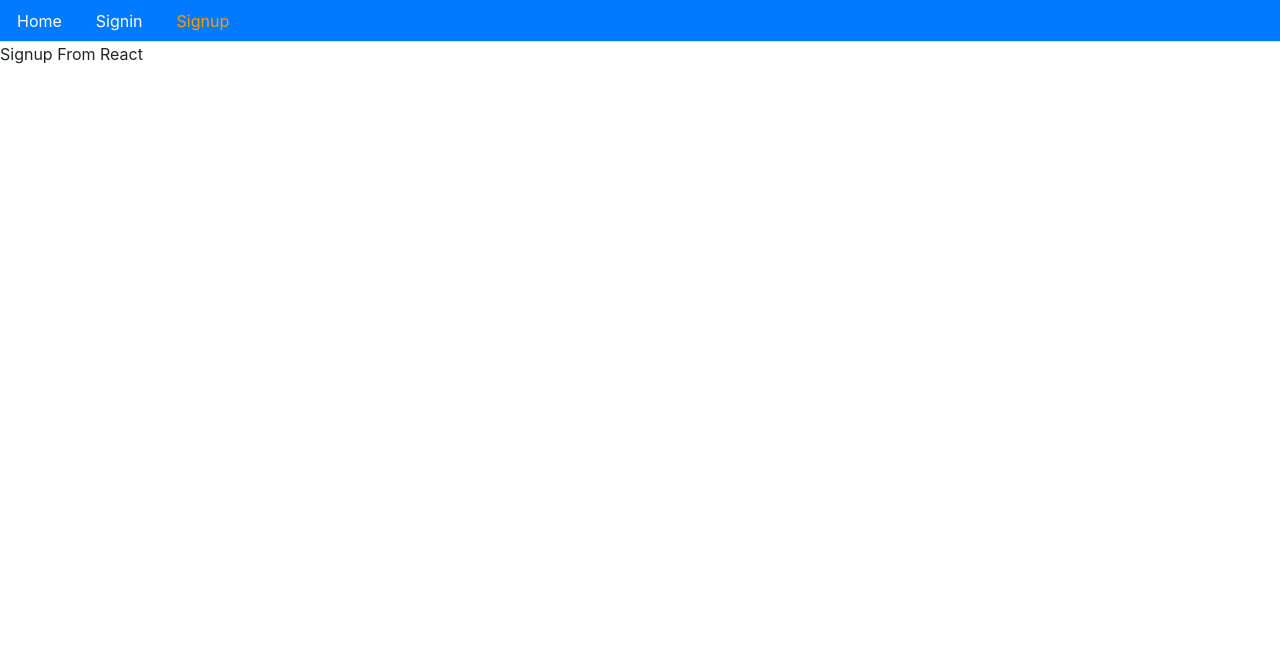
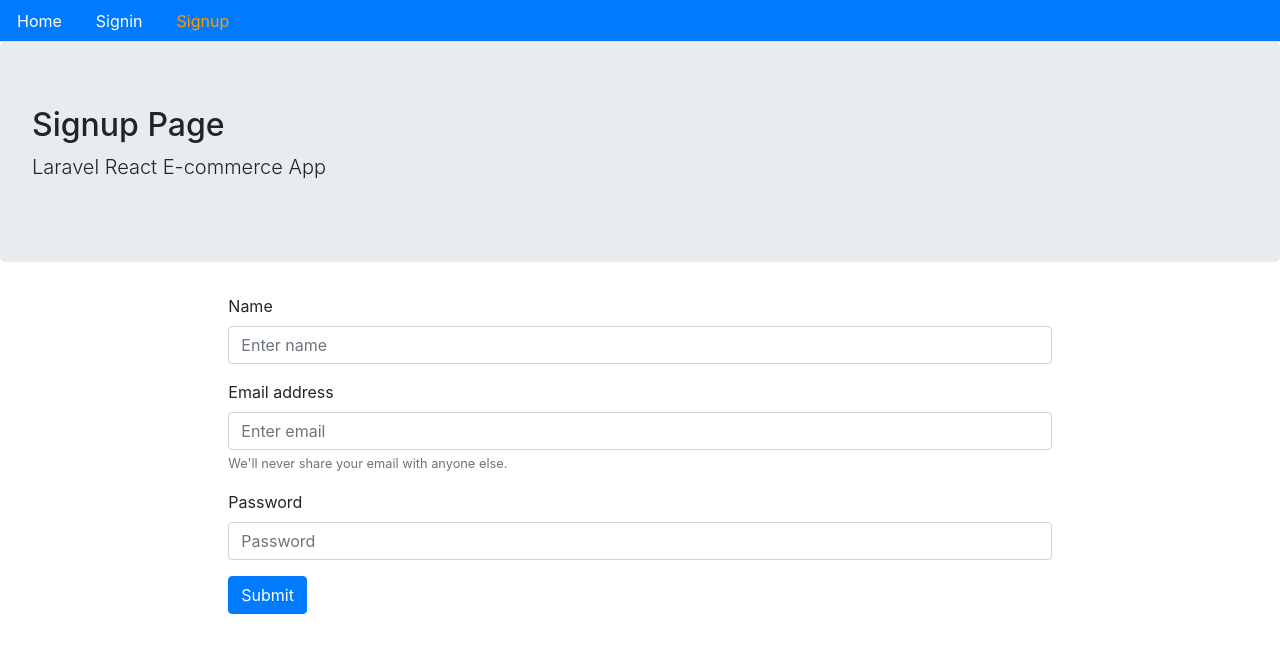
Before and after one commit to vikaskumar-e1256/Ecommerce-Frontend-MERN, a React (Create React App) app: page /signup in a window 1280 px wide. Shown: the top 652 px of the page. Built offline with nearby package versions, Linux system fonts and the light colour scheme; no server answers.

Commit message:
Signup module implemented

```diff
--- a/public/index.html
+++ b/public/index.html
@@ -2,14 +2,12 @@
 <html lang="en">
   <head>
     <meta charset="utf-8" />
-    <link rel="icon" href="%PUBLIC_URL%/favicon.ico" />
     <meta name="viewport" content="width=device-width, initial-scale=1" />
     <meta name="theme-color" content="#000000" />
     <meta
       name="description"
       content="Web site created using create-react-app"
     />
-    <link rel="apple-touch-icon" href="%PUBLIC_URL%/logo192.png" />
     <link rel="manifest" href="%PUBLIC_URL%/manifest.json" />
     <link rel="stylesheet" href="https://cdn.jsdelivr.net/npm/bootstrap@4.3.1/dist/css/bootstrap.min.css" integrity="sha384-ggOyR0iXCbMQv3Xipma34MD+dH/1fQ784/j6cY/iJTQUOhcWr7x9JvoRxT2MZw1T" crossorigin="anonymous">
     <title>React App</title>
@@ -17,15 +15,11 @@
   <body>
     <noscript>You need to enable JavaScript to run this app.</noscript>
     <div id="root"></div>
-    <!--
-      This HTML file is a template.
-      If you open it directly in the browser, you will see an empty page.
 
-      You can add webfonts, meta tags, or analytics to this file.
-      The build step will place the bundled scripts into the <body> tag.
+    <!-- jQuery first, then Popper.js, then Bootstrap JS -->
+    <script src="https://code.jquery.com/jquery-3.3.1.slim.min.js" integrity="sha384-q8i/X+965DzO0rT7abK41JStQIAqVgRVzpbzo5smXKp4YfRvH+8abtTE1Pi6jizo" crossorigin="anonymous"></script>
+    <script src="https://cdn.jsdelivr.net/npm/popper.js@1.14.7/dist/umd/popper.min.js" integrity="sha384-UO2eT0CpHqdSJQ6hJty5KVphtPhzWj9WO1clHTMGa3JDZwrnQq4sF86dIHNDz0W1" crossorigin="anonymous"></script>
+    <script src="https://cdn.jsdelivr.net/npm/bootstrap@4.3.1/dist/js/bootstrap.min.js" integrity="sha384-JjSmVgyd0p3pXB1rRibZUAYoIIy6OrQ6VrjIEaFf/nJGzIxFDsf4x0xIM+B07jRM" crossorigin="anonymous"></script>
 
-      To begin the development, run `npm start` or `yarn start`.
-      To create a production bundle, use `npm run build` or `yarn build`.
-    -->
   </body>
 </html>
--- a/src/Routes.js
+++ b/src/Routes.js
@@ -3,12 +3,10 @@
 import Signup from './user/Signup';
 import Signin from './user/Signin';
 import Home from './core/Home';
-import Menu from './core/Menu';
 
 const Routes = () => {
   return (
     <BrowserRouter>
-      <Menu />
       <Switch>
         <Route path="/" exact component={Home} />
         <Route path="/signin" exact component={Signin} />
--- /dev/null
+++ b/src/config.js
@@ -0,0 +1 @@
+export const API = process.env.REACT_APP_API_URL
--- a/src/core/Home.js
+++ b/src/core/Home.js
@@ -1,4 +1,10 @@
 import React from "react";
-const Home = () => (<div>Home From React</div>);
+import Layout from "./Layout";
+
+const Home = () => (
+  <Layout title="Home Page" description="Laravel React E-commerce App">
+    ...
+  </Layout>
+);
 
 export default Home;
--- /dev/null
+++ b/src/core/Layout.js
@@ -0,0 +1,15 @@
+import React from "react";
+import Menu from "./Menu";
+
+const Layout = ({ title = "Title", description = "Description", className, children }) => (
+  <div>
+    <Menu />
+    <div className="jumbotron">
+      <h2>{ title  }</h2>
+      <p className="lead">{description}</p>
+    </div>
+    <div className={className}>{ children }</div>
+  </div>
+);
+
+export default Layout;
--- a/src/user/Signin.js
+++ b/src/user/Signin.js
@@ -1,4 +1,10 @@
 import React from "react";
-const Signin = () => (<div>Signin From React</div>);
+import Layout from "../core/Layout";
+
+const Signin = () => (
+  <Layout title="Signin Page" description="Laravel React E-commerce App">
+    ...
+  </Layout>
+);
 
 export default Signin;
--- a/src/user/Signup.js
+++ b/src/user/Signup.js
@@ -1,4 +1,152 @@
-import React from "react";
-const Signup = () => (<div>Signup From React</div>);
+import React, { useState } from "react";
+import Layout from "../core/Layout";
+import { API } from "../config";
+import { Link } from "react-router-dom/cjs/react-router-dom.min";
+
+const Signup = () => {
+  const [values, setValues] = useState({
+    name: '',
+    email: '',
+    password: '',
+    errors: {
+      name: '',
+      email: '',
+      password: '',
+    },
+    success : false,
+  });
+
+  // Higher order function
+  const handleChange = formInputName => event => {
+    setValues({
+      ...values, error: false,
+      errors: { ...values.errors, [formInputName]: '' },
+      [formInputName]: event.target.value
+    });
+  }
+
+  // Grab the value for sending to the api
+  const { name, email, password, success } = values;
+
+  // API Call
+  const signup = (userObj) => {
+    return fetch(`${API}/signup`, {
+        method: "POST",
+        headers: {
+          Accept: 'application/json',
+          "Content-Type": "application/json"
+        },
+        body: JSON.stringify(userObj)
+      })
+      .then((response) => {
+        return response.json();
+      })
+      .catch((error) => {
+        console.log(error);
+      });
+  }
+
+
+  // Submit the form
+  const formSubmit = (e) => {
+    e.preventDefault();
+    signup({ name, email, password })
+      .then(data => {
+        console.log(data);
+        if (data.error) {
+          const errorResponse = data.error;
+          setValues({
+            ...values,
+            errors: {
+              name: errorResponse.name || '',
+              email: errorResponse.email || '',
+              password: errorResponse.password || '',
+            },
+            success: false,
+          });
+        } else {
+          setValues({
+            ...values,
+            name: '',
+            email: '',
+            password: '',
+            errors: {
+              name: '',
+              email: '',
+              password: '',
+            },
+            success: true,
+          });
+        }
+      })
+    .catch(error => {
+      console.error(error);
+    });
+  }
+
+
+  // Form
+  const signupForm = () => (
+    <form>
+      <div className="form-group">
+        <label htmlFor="exampleInputName">Name</label>
+        <input
+          type="text"
+          onChange={handleChange('name')}
+          value={name}
+          className="form-control"
+          id="exampleInputName"
+          placeholder="Enter name"
+        />
+        <span className="text-danger">{values.errors.name}</span>
+      </div>
+      <div className="form-group">
+        <label htmlFor="exampleInputEmail1">Email address</label>
+        <input
+          type="email"
+          onChange={handleChange('email')}
+          value={email}
+          className="form-control"
+          id="exampleInputEmail1"
+          aria-describedby="emailHelp"
+          placeholder="Enter email"
+        />
+        <span className="text-danger">{values.errors.email}</span>
+        <small id="emailHelp" className="form-text text-muted">We'll never share your email with anyone else.</small>
+      </div>
+      <div className="form-group">
+        <label htmlFor="exampleInputPassword1">Password</label>
+        <input
+          type="password"
+          onChange={handleChange('password')}
+          value={password}
+          className="form-control"
+          id="exampleInputPassword1"
+          placeholder="Password"
+        />
+        <span className="text-danger">{values.errors.password}</span>
+      </div>
+
+      <button type="submit" onClick={formSubmit} className="btn btn-primary">Submit</button>
+    </form>
+  );
+
+  // Success
+  const showSuccess = () => (
+    <div className="alert alert-info alert-dismissible fade show" style={{ display: success ? '' : 'none' }} role="alert">
+      New account is created. Please <Link to="/signin">Login</Link>.
+      <button type="button" className="close" data-dismiss="alert" aria-label="Close">
+        <span aria-hidden="true">&times;</span>
+      </button>
+    </div>
+  );
+
+  return (
+    <Layout title="Signup Page" description="Laravel React E-commerce App" className="container col-md-8 offset-md-2">
+      {showSuccess()}
+      {signupForm()}
+    </Layout>
+  );
+};
 
 export default Signup;
```
Also changed, not shown: 2 other files (tests, documents, lock files or other folders).
